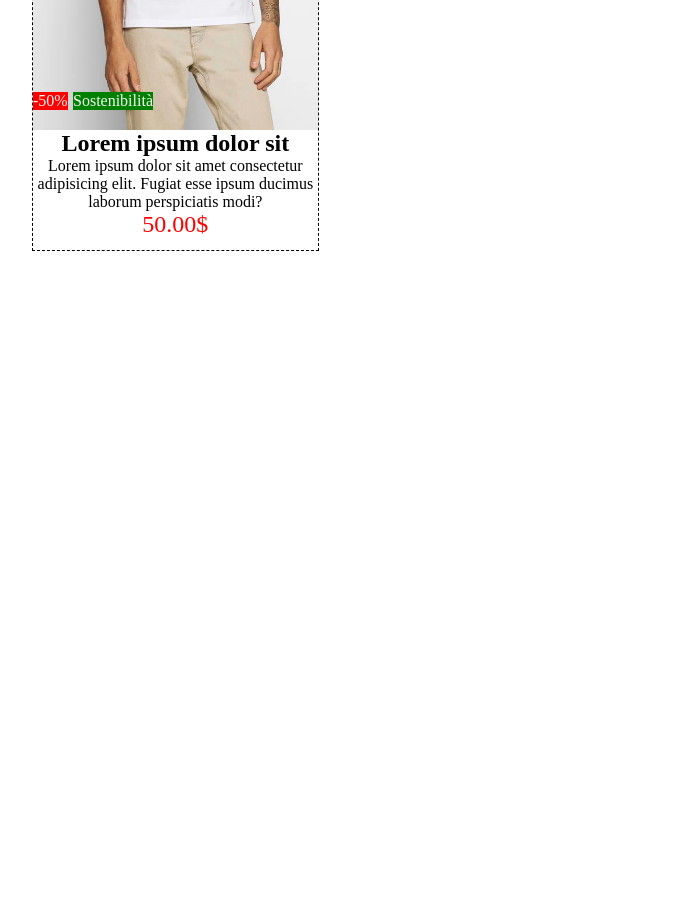
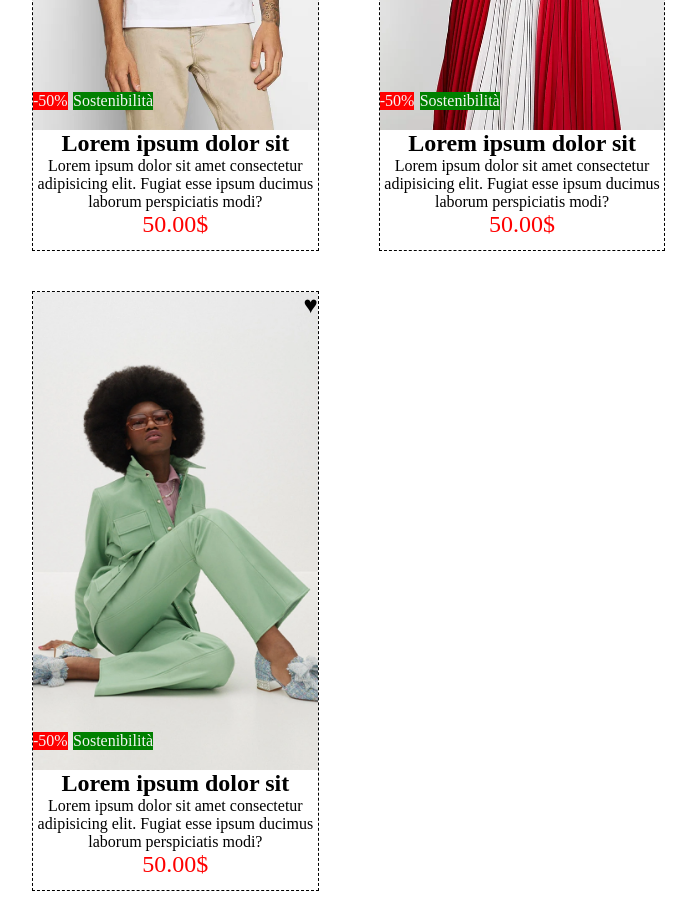
Before and after one commit to Ericdid/html-css-boolando, a plain HTML site: page index.html in a window 1280 px wide. Shown: the part 420-1331 px from the top of the page, without its empty margins (126-822 px from the left). Before the commit the page ends 800 px from the top, so only its background shows below. Drawn offline with Linux system fonts and the light colour scheme.

Commit message:
add-first-card-row

```diff
--- a/index.html
+++ b/index.html
@@ -46,6 +46,36 @@
             <span class="price">50.00$</span>
           </div>
         </div>
+        <div class="card">
+          <div class="card-item-two">
+            <span class="heart">&hearts;</span>
+            <span class="discount">-50%</span>
+            <span class="item-info">Sostenibilità</span>
+          </div>
+          <div class="card-txt">
+            <h2>Lorem ipsum dolor sit</h2>
+            <p>
+              Lorem ipsum dolor sit amet consectetur adipisicing elit. Fugiat
+              esse ipsum ducimus laborum perspiciatis modi?
+            </p>
+            <span class="price">50.00$</span>
+          </div>
+        </div>
+        <div class="card">
+          <div class="card-item-three">
+            <span class="heart">&hearts;</span>
+            <span class="discount">-50%</span>
+            <span class="item-info">Sostenibilità</span>
+          </div>
+          <div class="card-txt">
+            <h2>Lorem ipsum dolor sit</h2>
+            <p>
+              Lorem ipsum dolor sit amet consectetur adipisicing elit. Fugiat
+              esse ipsum ducimus laborum perspiciatis modi?
+            </p>
+            <span class="price">50.00$</span>
+          </div>
+        </div>
       </section>
     </main>
   </body>
--- a/style.css
+++ b/style.css
@@ -51,6 +51,17 @@ main {
   border: 1px dashed black;
   margin: 20px 30px;
 }
+
+.card-txt {
+  text-align: center;
+}
+
+.price {
+  color: red;
+  font-size: 1.5rem;
+}
+/* CARD IMAGES */
+
 .card-item-one {
   position: relative;
   width: 100%;
@@ -69,15 +80,16 @@ main {
   background-position: center;
   background-repeat: no-repeat;
 }
-
-.card-txt {
-  text-align: center;
+.card-item-three {
+  position: relative;
+  width: 100%;
+  height: 80%;
+  background-image: url(./img/3.webp);
+  background-size: cover;
+  background-position: center;
+  background-repeat: no-repeat;
 }
 
-.price {
-  color: red;
-  font-size: 1.5rem;
-}
 /* ABSOLUTE ELEMENTS */
 .heart {
   position: absolute;
@@ -112,6 +124,12 @@ main {
   background-position: top;
   background-repeat: no-repeat;
 }
+.card-item-three:hover {
+  background-image: url(./img/3b.webp);
+  background-size: cover;
+  background-position: center;
+  background-repeat: no-repeat;
+}
 .card:hover .heart {
   color: red;
 }
```
